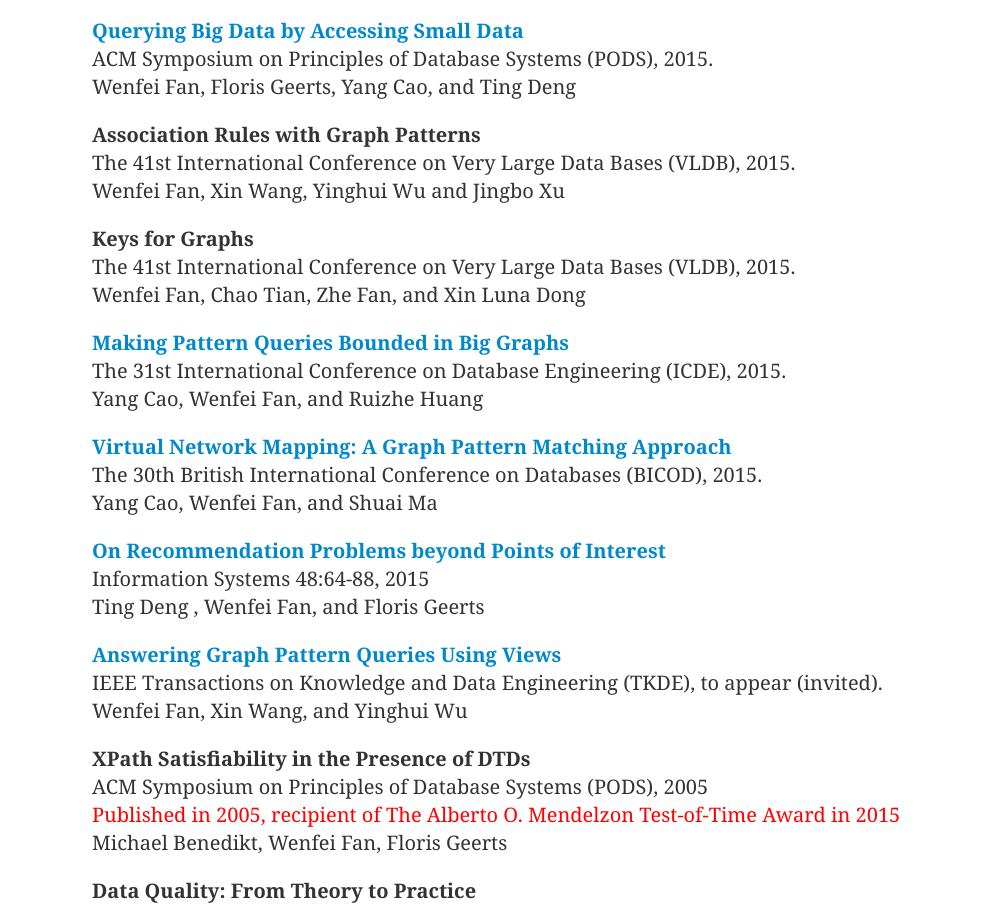
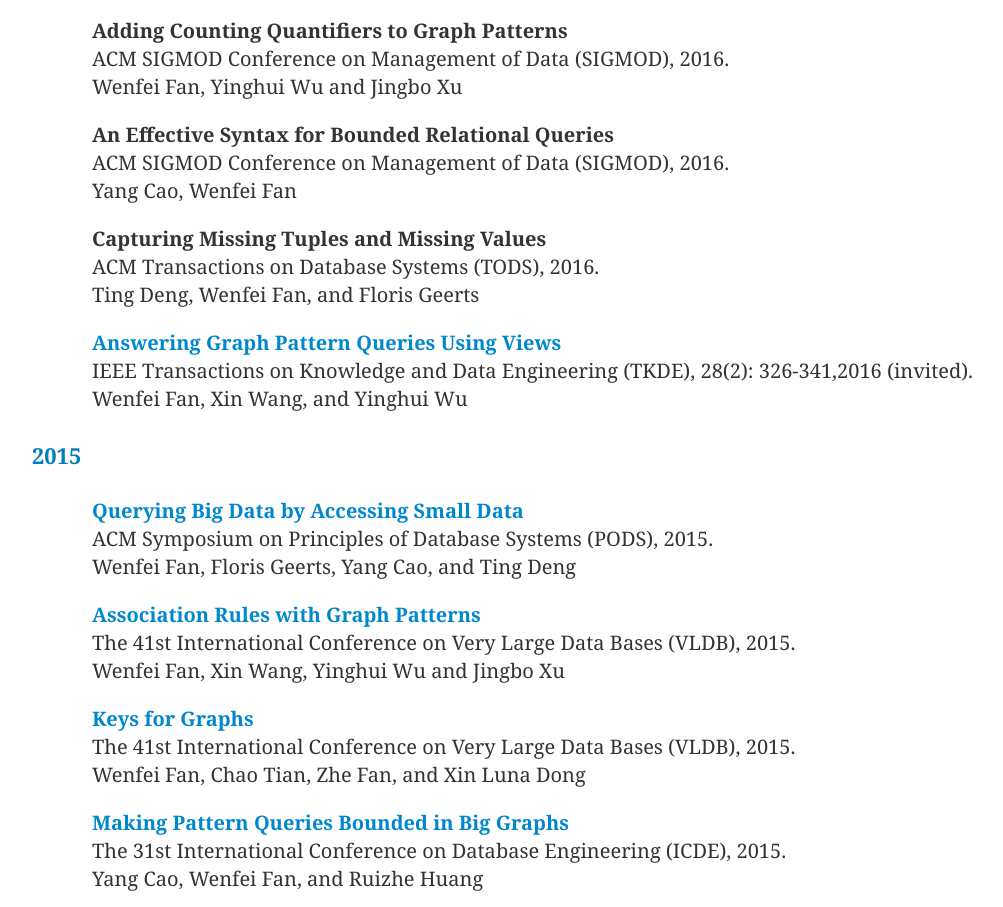
Before and after one commit to yecol/buaa-rcbd, a plain HTML site: page pub-year.html in a window 1280 px wide. Shown: the part 313-1220 px from the top of the page, without its empty margins (128-1131 px from the left). Drawn offline with Linux system fonts and the light colour scheme.

Commit message:
update papers.

```diff
--- a/pub-year.html
+++ b/pub-year.html
@@ -77,17 +77,43 @@
                 </h2>
                 <div class="pad-2">
                     <p>
+                        <strong>Adding Counting Quantifiers to Graph Patterns</strong><br>
+                        ACM SIGMOD Conference on Management of Data (SIGMOD), 2016.<br>
+                        Wenfei Fan, Yinghui Wu and Jingbo Xu
+                    </p>
+                    <p>
+                        <strong>An Effective Syntax for Bounded Relational Queries</strong><br>
+                        ACM SIGMOD Conference on Management of Data (SIGMOD), 2016.<br>
+                        Yang Cao, Wenfei Fan
+                    </p>
+                    <p>
+                        <strong>Capturing Missing Tuples and Missing Values</strong><br>
+                        ACM Transactions on Database Systems (TODS), 2016.<br>
+                        Ting Deng, Wenfei Fan, and Floris Geerts
+                    </p>
+                    <p>
+                        <strong><a href="http://homepages.inf.ed.ac.uk/wenfei/papers/tkde15.pdf">Answering Graph Pattern Queries Using Views</a></strong><br>
+                        IEEE Transactions on Knowledge and Data Engineering (TKDE), 28(2): 326-341,2016 (invited).<br>
+                        Wenfei Fan, Xin Wang, and Yinghui Wu
+                    </p>
+                </div>
+
+                <h2 class="page_title_2">
+                    2015
+                </h2>
+                <div class="pad-2">
+                    <p>
                         <strong><a href="http://homepages.inf.ed.ac.uk/wenfei/papers/pods15.pdf">Querying Big Data by Accessing Small Data</a></strong><br>
                         ACM Symposium on Principles of Database Systems (PODS), 2015.<br>
                         Wenfei Fan, Floris Geerts, Yang Cao, and Ting Deng
                     </p>
                     <p>
-                        <strong>Association Rules with Graph Patterns</strong><br>
+                        <strong><a href="http://homepages.inf.ed.ac.uk/wenfei/papers/vldb15-GPAR.pdf">Association Rules with Graph Patterns</a></strong><br>
                         The 41st International Conference on Very Large Data Bases (VLDB), 2015.<br>
                         Wenfei Fan, Xin Wang, Yinghui Wu and Jingbo Xu
                     </p>
                     <p>
-                        <strong>Keys for Graphs</strong><br>
+                        <strong><a href="http://homepages.inf.ed.ac.uk/wenfei/papers/VLDB15-keys.pdf">Keys for Graphs</a></strong><br>
                         The 41st International Conference on Very Large Data Bases (VLDB), 2015.<br>
                         Wenfei Fan, Chao Tian, Zhe Fan, and Xin Luna Dong
                     </p>
@@ -108,12 +134,6 @@
                         Ting Deng , Wenfei Fan, and Floris Geerts
                     </p>
 
-                    <p>
-                        <strong><a href="http://homepages.inf.ed.ac.uk/wenfei/papers/tkde15.pdf">Answering Graph Pattern Queries Using Views</a></strong><br>
-                        IEEE Transactions on Knowledge and Data Engineering (TKDE), to appear (invited).<br>
-                        Wenfei Fan, Xin Wang, and Yinghui Wu
-                    </p>
-
                      <p><strong>XPath Satisfiability in the Presence of DTDs</strong><br>
                         ACM Symposium on Principles of Database Systems  (PODS), 2005<br>
                          <font color="red">Published in 2005, recipient of The Alberto O. Mendelzon Test-of-Time Award in 2015</font><br>
@@ -121,7 +141,7 @@
                     </p>
 
                     <p>
-                        <strong>Data Quality: From Theory to Practice</strong><br>
+                        <strong><a href="http://homepages.inf.ed.ac.uk/wenfei/papers/sigmodRecord15.pdf">Data Quality: From Theory to Practice</a></strong><br>
                         SIGMOD Record 44(3), Sept 2015 (invited).<br>
                         Wenfei Fan
                     </p>
```
Also changed, not shown: pub-topic-dba.html (+22 -2 lines), pub-topic-dq.html (+1 -1 lines), pub-topic-qbd.html (+2 -3 lines).
